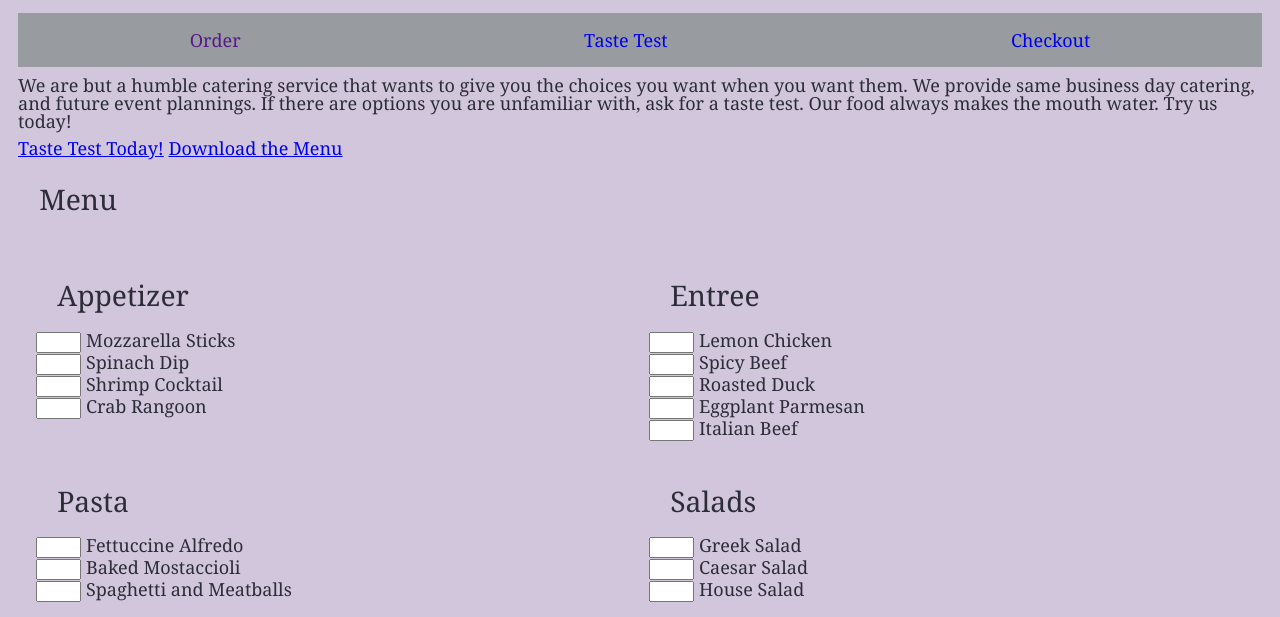
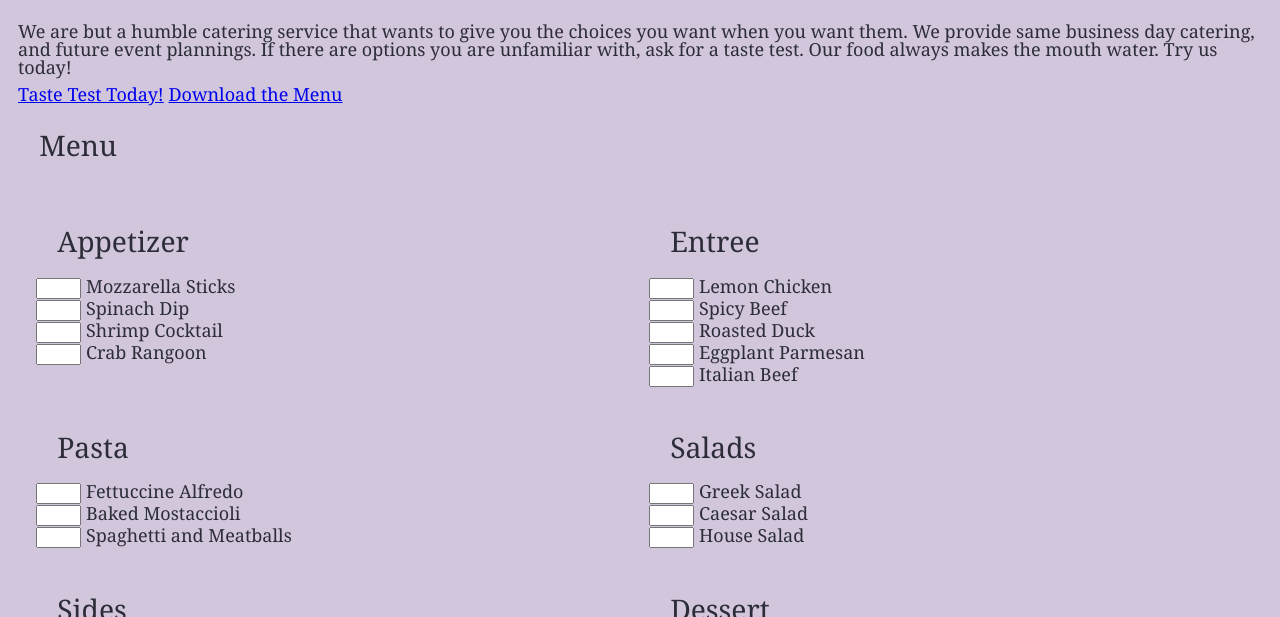
Before and after one commit to iititmd362/project2-3, a plain HTML site: page index.html in a window 1280 px wide. Shown: the part 153-770 px from the top of the page. Drawn offline with Linux system fonts and the light colour scheme.

Commit message:
fetching group repo

```diff
--- a/index.html
+++ b/index.html
@@ -11,13 +11,13 @@
       <nav>
       <ul>
         <li>
-          <a href="./" class="blank" > Menu</a>
+          <a href="index.html" class="blank" > Menu</a>
         </li>
         <li>
-          <a href="./../taster/index.html" class="blank">Taste Test</a>
+          <a href="taster/" class="blank">Taste Test</a>
         </li>
         <li>
-          <a href="./checkout/index.html" class="blank">Checkout</a>
+          <a href="file:///home/nmohanty1/project2-3/checkout/index.html" class="blank">Checkout</a>
         </li>
       </ul>
     </header>
@@ -25,13 +25,6 @@
       <h1>
         Sparkly Unicorn Catering
       </h1>
-      <nav>
-        <a href="" class="blank" > Order</a>
-        <a href="taster" class="blank">Taste Test</a>
-        <a href="checkout" class="blank">Checkout</a>
-      </nav>
-    </header>
-    <main id="content">
       <p class="about-us">
         We are but a humble catering service that wants to give you the choices you want when you want them.
         We provide same business day catering, and future event plannings.  If there are options you are
```
